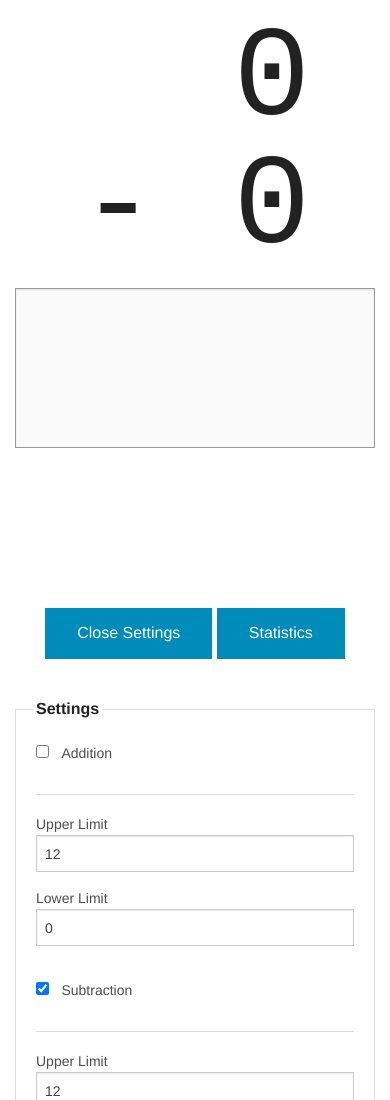
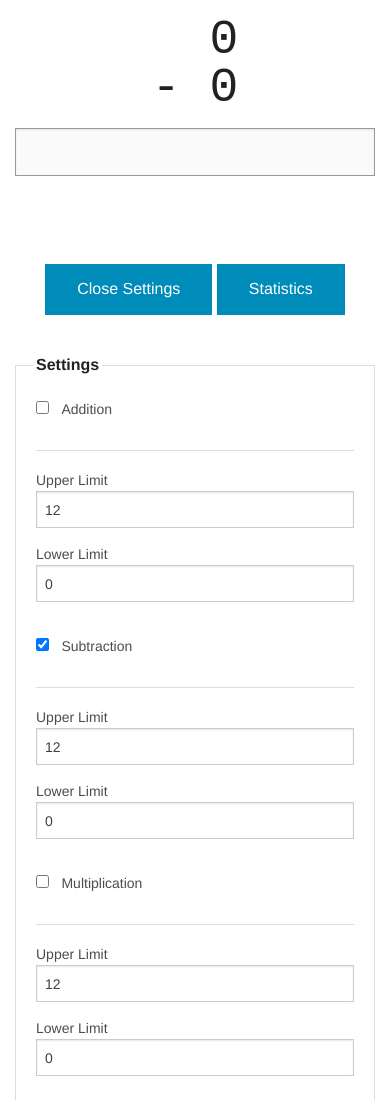
Before and after one commit to spyrosoft/groundupmath.com, a plain HTML site: page index.html in a window 390 px wide. Shown: the top 1100 px of the page. Drawn offline with nearby package versions, Linux system fonts and the light colour scheme.

Commit message:
Reduce prompt size. Mobile experience wasn't good.

```diff
--- a/sass/styles.sass
+++ b/sass/styles.sass
@@ -2,26 +2,24 @@ $standard-spacing: 1rem
 $half-standard-spacing: 0.5rem
 $large-standard-spacing: 4rem
 
-$medium-font-size: 6rem
-$huge-font-size: 8rem
-$huge-font-size-plus: 10rem
+$large-font-size: 3rem
 
 .problem-output
 	display: inline-block
 	margin: $standard-spacing auto
 	text-align: right
-	font-size: $huge-font-size
-	line-height: $huge-font-size
+	font-size: $large-font-size
+	line-height: $large-font-size
 	font-family: monospace
 
 .problem-io input
-	font-size: $huge-font-size
-	line-height: $huge-font-size
-	height: $huge-font-size-plus
+	font-size: $large-font-size
+	line-height: $large-font-size
+	height: $large-font-size
 	text-align: center
 
 .user-message
-	font-size: $medium-font-size
+	font-size: $large-font-size
 	text-align: center
 
 .correct
```
Also changed, not shown: css/styles.css, 1 other file.
